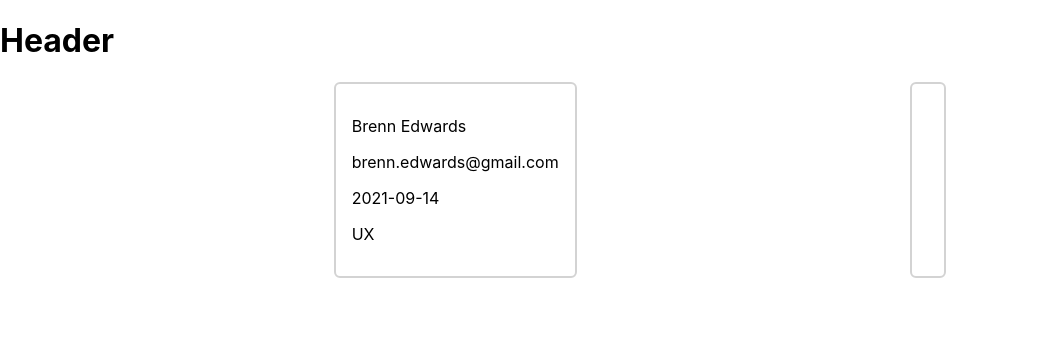
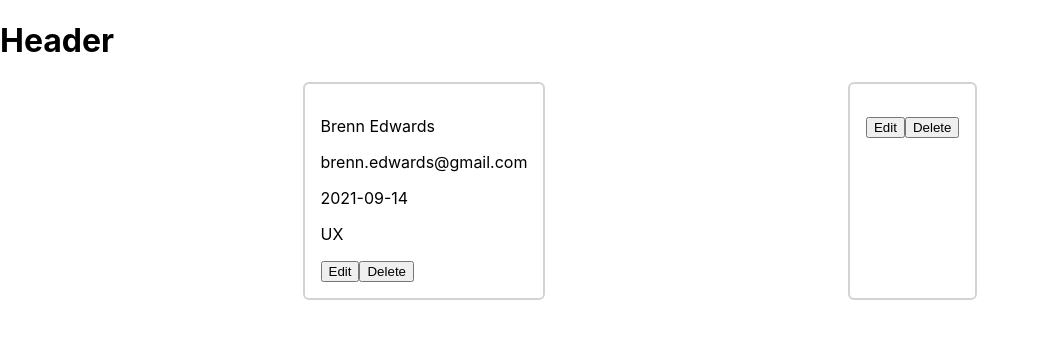
Before and after one commit to brenno-calado/nutcache-challenge-brennoNascimento, a React (Create React App) app: page / in a window 1280 px wide. Shown: the top 338 px of the page, without its empty margins (0-1038 px from the left). Built offline with nearby package versions, Linux system fonts and the light colour scheme.

Commit message:
add edit and delete button

```diff
--- a/src/components/Grid/GridItem/GridItem.jsx
+++ b/src/components/Grid/GridItem/GridItem.jsx
@@ -8,6 +8,8 @@ const GridItem = ({ employee }) => (
     <p>{ employee.email}</p>
     <time>{employee.startDate}</time>
     <p>{ employee.team }</p>
+    <button>Edit</button>
+    <button>Delete</button>
   </li>
 );
 
```
